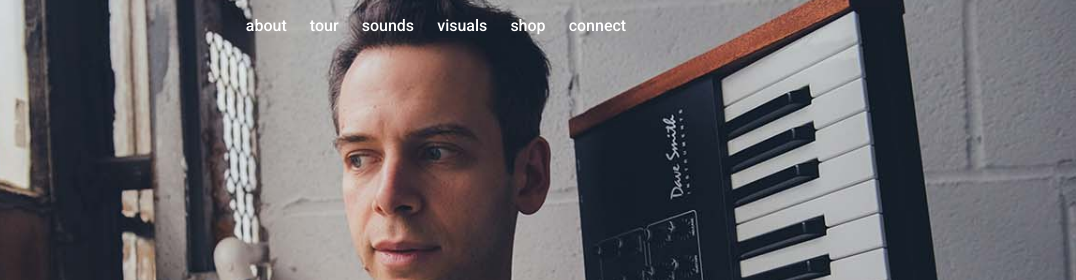
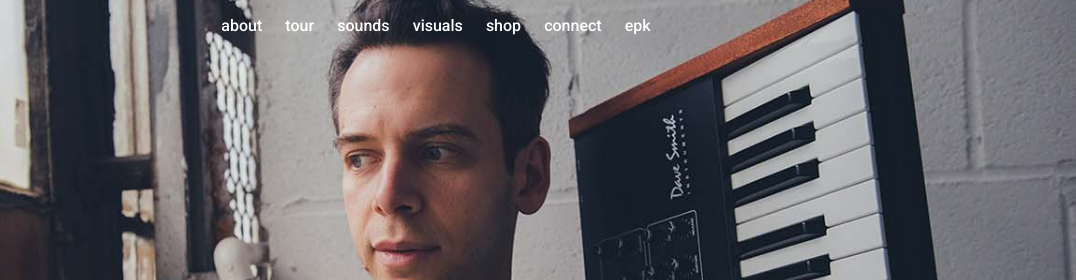
Before and after one commit to jessefischer/jessefischer.com, an Eleventy site: page src/index.html in a window 1280 px wide. Shown: the top 280 px of the page, 204-1280 px from the left. Built offline with nearby package versions, Linux system fonts and the light colour scheme; Eleventy itself is replaced by a stand-in of ours; files that its build step writes are made by us from their sources.

Commit message:
Update header.html

```diff
--- a/src/includes/header.html
+++ b/src/includes/header.html
@@ -55,6 +55,7 @@
 			<span class='nav-link{% if page.fileSlug == "visuals" %} active{% endif %}' id='nav-visuals'><a href='/visuals/'>visuals</a></span>
 			<span class='nav-link{% if page.fileSlug == "shop" %} active{% endif %}' id='nav-shop'><a href='https://jessefischer.bandcamp.com/'>shop</a></span>
 			<span class='nav-link{% if page.fileSlug == "connect" %} active{% endif %}' id='nav-connect'><a href='/connect/'>connect</a></span>
+			<span class='nav-link{% if page.fileSlug == "connect" %} active{% endif %}' id='nav-epk'><a href='/epk/'>epk</a></span>
 		</nav>
 
 
```
